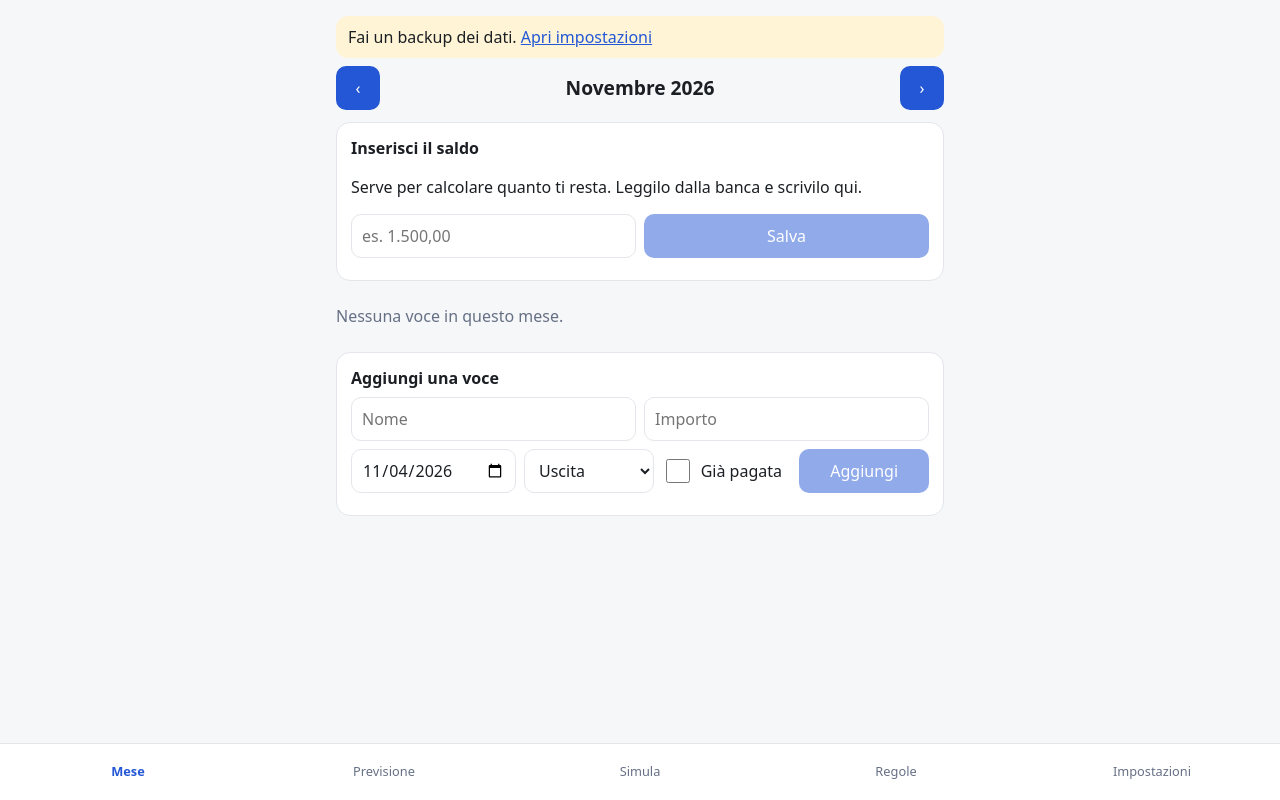
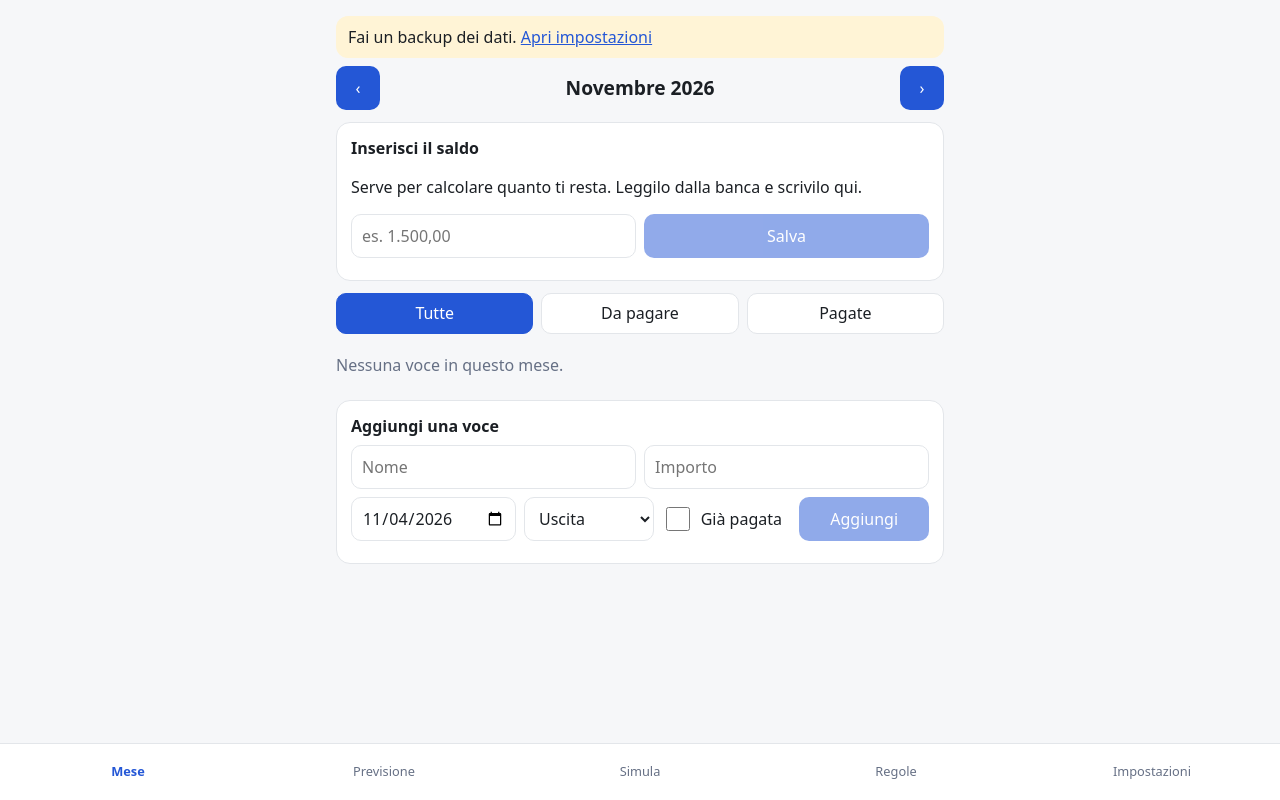
Before and after one commit to clemarca78/spese-pwa, a Preact app: page / in a window 1280 px wide. Built offline with nearby package versions, Linux system fonts and the light colour scheme.

Commit message:
feat: filtro Tutte/Da pagare/Pagate e data completa nelle voci del mese

```diff
--- a/src/styles.css
+++ b/src/styles.css
@@ -78,3 +78,5 @@ button.link.danger { color: var(--neg); }
 .check { display: flex; align-items: center; gap: 8px; }
 .check input { width: 24px; min-height: 24px; height: 24px; flex: 0 0 24px; }
 .dates { align-items: flex-end; }
+.item.dated { grid-template-columns: 28px 48px 1fr 104px; }
+.filters > * { flex: 1 1 0; }
--- a/src/ui/Mese.tsx
+++ b/src/ui/Mese.tsx
@@ -10,6 +10,10 @@ import { backupDue } from '../storage/backup';
 import { screen } from './Nav';
 
 export const viewMonth = signal(todayLocal().slice(0, 7));
+type Filtro = 'tutte' | 'da-pagare' | 'pagate';
+const FILTRI: Array<[Filtro, string]> = [['tutte', 'Tutte'], ['da-pagare', 'Da pagare'], ['pagate', 'Pagate']];
+export const filtro = signal<Filtro>('tutte');
+const shortDate = (d: string) => `${d.slice(8)}/${d.slice(5, 7)}`;
 /** id della voce una tantum in modifica (null = modulo di aggiunta) */
 export const editingOneOff = signal<string | null>(null);
 
@@ -36,14 +40,14 @@ function BalanceForm({ label }: { label: string }) {
 
 function ItemRow({ item, balanceDay }: { item: Item; balanceDay?: string }) {
   return (
-    <li class={`item ${item.kind} ${item.paid ? 'done' : ''} ${item.skipped ? 'skipped' : ''}`}>
+    <li class={`item dated ${item.kind} ${item.paid ? 'done' : ''} ${item.skipped ? 'skipped' : ''}`}>
       <input
         type="checkbox"
         aria-label={`Pagata: ${item.name}`}
         checked={item.paid}
         onChange={(e) => void setPaid(item, e.currentTarget.checked)}
       />
-      <span class="day">{item.day.slice(8)}</span>
+      <span class="day">{shortDate(item.day)}</span>
       <span class="name">
         {item.name}
         {item.estimated ? <small> stima</small> : null}
@@ -131,7 +135,8 @@ export function Mese() {
   const start = `${viewMonth.value}-01`;
   const end = endOfMonth(start);
   const bal = latestBalance(d);
-  const items = buildItems(d, start, end);
+  const all = buildItems(d, start, end);
+  const items = all.filter((i) => (filtro.value === 'tutte' ? true : filtro.value === 'pagate' ? i.paid : !i.paid));
   const out = outstandingItems(d, end).reduce((s, i) => s + i.amount, 0);
   const res = residual(d, end);
   const showBackup = backupDue(d.settings, new Date().toISOString());
@@ -178,11 +183,17 @@ export function Mese() {
         </section>
       )}
 
+      <div class="row filters" role="group" aria-label="Filtro voci">
+        {FILTRI.map(([v, l]) => (
+          <button key={v} class={`chip ${filtro.value === v ? 'active' : ''}`} aria-pressed={filtro.value === v} onClick={() => (filtro.value = v)}>{l}</button>
+        ))}
+      </div>
+
       <ul class="items">
         {items.map((i) => (
           <ItemRow key={i.key} item={i} balanceDay={bal?.day} />
         ))}
-        {items.length === 0 ? <li class="empty">Nessuna voce in questo mese.</li> : null}
+        {items.length === 0 ? <li class="empty">{all.length === 0 ? 'Nessuna voce in questo mese.' : 'Nessuna voce con questo filtro.'}</li> : null}
       </ul>
 
       <AddOneOff key={editingOneOff.value ?? 'new'} />
```
Also changed, not shown: 1 other file (tests, documents, lock files or other folders).
